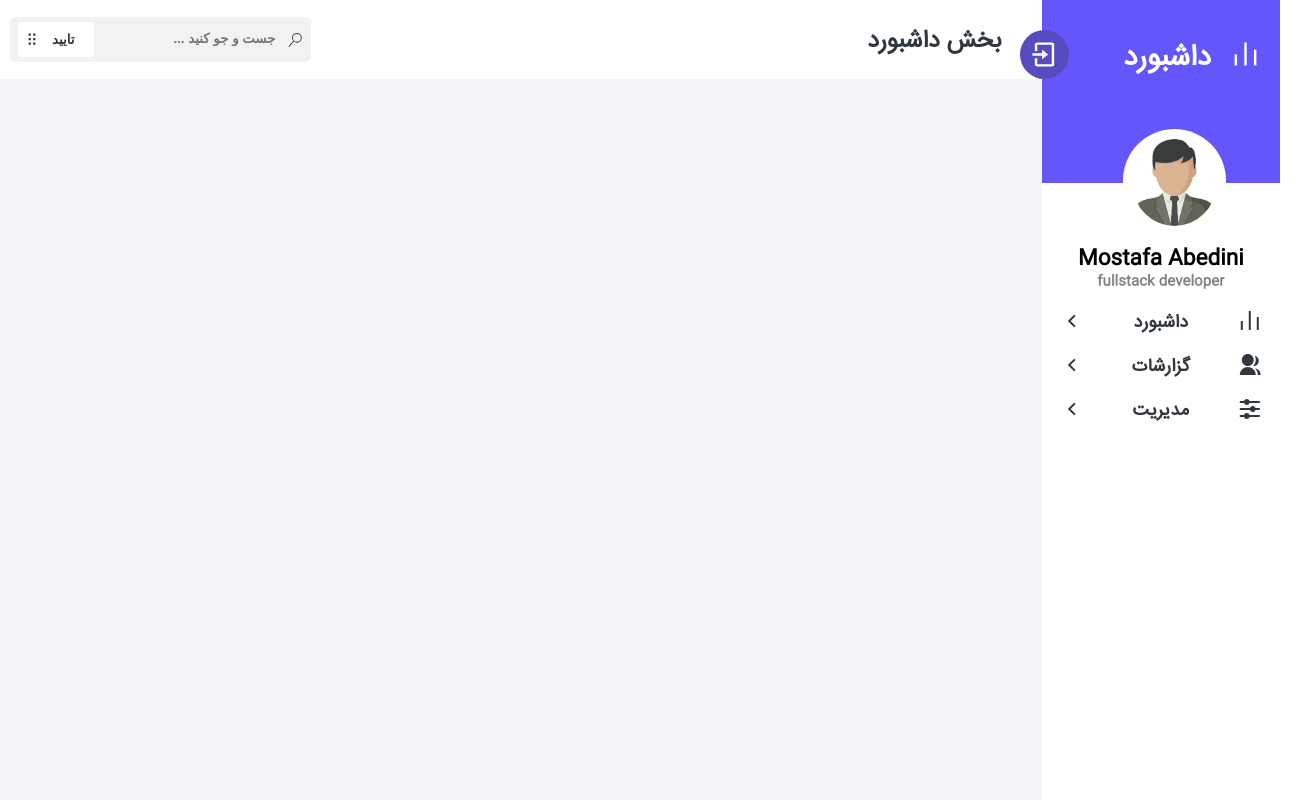
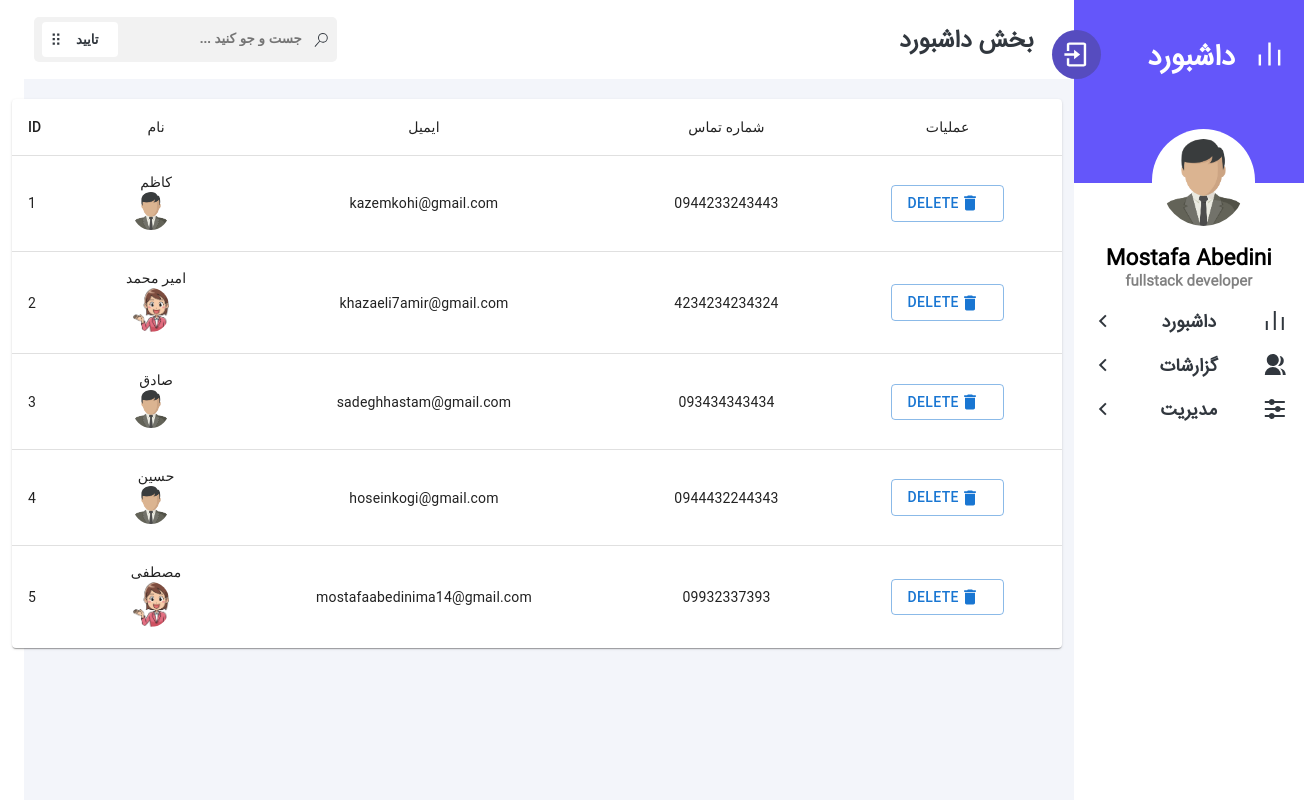
Before and after one commit to CodeLandGroup/Control-Panel-CodeLand, a React (Create React App) app: page /userManager in a window 1280 px wide. Shown: the top 800 px of the page, 1304 px wide, since content can reach past the window. Built offline with nearby package versions, Linux system fonts and the light colour scheme.

Commit message:
Create UserManager

```diff
--- /dev/null
+++ b/src/Components/UserManager/UserListComponent.jsx
@@ -0,0 +1,70 @@
+import * as React from 'react';
+import Table from '@mui/material/Table';
+import TableBody from '@mui/material/TableBody';
+import TableCell from '@mui/material/TableCell';
+import TableContainer from '@mui/material/TableContainer';
+import TableHead from '@mui/material/TableHead';
+import TableRow from '@mui/material/TableRow';
+import Paper from '@mui/material/Paper';
+import Button from '@mui/material/Button';
+import { MdDelete } from 'react-icons/md'
+import '../../assets/css/userManager/userManager.css'
+
+function createData(
+    img: string,
+    calories: number,
+    fat: number,
+    carbs: number,
+    protein: number,
+) {
+    return { img, calories, fat, carbs, protein };
+}
+
+const rows = [
+    createData(require('../../assets/Images/avatar/man.png'), '0944233243443', 'kazemkohi@gmail.com', 'کاظم', 1),
+    createData(require('../../assets/Images/avatar/wonan.png'), '4234234234324', 'khazaeli7amir@gmail.com', 'امیر محمد', 2),
+    createData(require('../../assets/Images/avatar/man.png'), '093434343434', 'sadeghhastam@gmail.com', 'صادق', 3),
+    createData(require('../../assets/Images/avatar/man.png'), '0944432244343', 'hoseinkogi@gmail.com', 'حسین', 4),
+    createData(require('../../assets/Images/avatar/wonan.png'), '09932337393', 'mostafaabedinima14@gmail.com', 'مصطفی', 5),
+];
+
+export default function BasicTable() {
+    return (
+        <div className='container p-20'>
+            <TableContainer className=' background-dark' component={Paper}>
+                <Table sx={{ minWidth: 650 }} aria-label="simple table">
+                    <TableHead>
+                        <TableRow>
+                            <TableCell className='dark-color-white transition' align='center'>عملیات </TableCell>
+                            <TableCell className='dark-color-white transition' align="center">شماره تماس</TableCell>
+                            <TableCell className='dark-color-white transition' align="center">ایمیل</TableCell>
+                            <TableCell className='dark-color-white transition' align="center">نام</TableCell>
+                            <TableCell className='dark-color-white transition' align="left">ID</TableCell>
+                        </TableRow>
+                    </TableHead>
+                    <TableBody>
+                        {rows.map((row) => (
+                            <TableRow
+                                key={row.img}
+                                sx={{ '&:last-child td, &:last-child th': { border: 0 } }}
+                            >
+                                <TableCell align='center' component="th" scope="row">
+                                    <Button variant="outlined" className='dark-color-white transition' startIcon={<MdDelete className='ml-5' />}>
+                                        Delete
+                                    </Button>
+                                </TableCell>
+                                <TableCell className='dark-color-white transition' align="center">{row.calories}</TableCell>
+                                <TableCell className='dark-color-white transition' align="center">{row.fat}</TableCell>
+                                <TableCell align="center" className='d-flex username'>
+                                    <h2 className='dark-color-white transition'>{row.carbs}</h2>
+                                    <img src={row.img} alt="" className='image-user'/>
+                                </TableCell>
+                                <TableCell className='dark-color-white transition' align="left">{row.protein}</TableCell>
+                            </TableRow>
+                        ))}
+                    </TableBody>
+                </Table>
+            </TableContainer>
+        </div>
+    );
+}
--- /dev/null
+++ b/src/Pages/UserManagerPages.jsx
@@ -0,0 +1,9 @@
+import React from 'react'
+import UserListComponent from '../Components/UserManager/UserListComponent'
+export default function UserManagerPages() {
+    return (
+        <>
+            <UserListComponent />
+        </>
+    )
+}
--- a/src/assets/css/index.css
+++ b/src/assets/css/index.css
@@ -99,6 +99,9 @@
     margin-bottom: 20px;
 }
 
+.ml-5{
+    margin-left: 5px;
+}
 
 .mr-5 {
     margin-right: 5px;
--- /dev/null
+++ b/src/assets/css/userManager/userManager.css
@@ -0,0 +1,10 @@
+.image-user {
+    width: 36px;
+    border-radius: 42px;
+    margin-right: 10px;
+}
+.username{
+    display: flex;
+    justify-content: center;
+    align-items: center;
+}
--- a/src/routes.js
+++ b/src/routes.js
@@ -1,5 +1,8 @@
 import DashboardPages from "./Pages/DashboardPages";
+import UserManagerPages from "./Pages/UserManagerPages";
 
 export let Routes = [
     { path: '/' , element: <DashboardPages />},
+    { path: '/userManager' , element: <UserManagerPages />},
+
 ]
```
